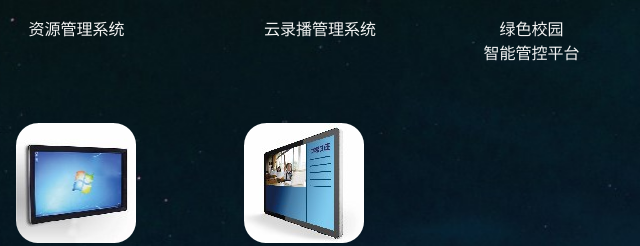
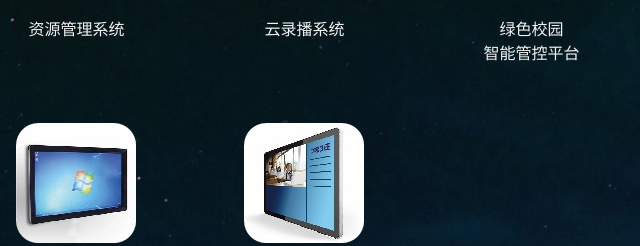
Before and after one commit to anaybaker/inposs_demo, a plain HTML site: page index.html in a window 1280 px wide. Shown: the part 289-535 px from the top of the page, 79-719 px from the left. Drawn offline with Linux system fonts and the light colour scheme.

Commit message:
Update index.html

```diff
--- a/index.html
+++ b/index.html
@@ -155,7 +155,8 @@ browserRedirect();
       <!-- Unnamed (组合) -->
       <div id="u18" class="ax_default">
 
-        <!-- 云录播 (组合) -->
+        <!--
+(组合) -->
         <div id="u19" class="ax_default" data-label="云录播">
 
           <!-- Unnamed (图片) -->
@@ -172,7 +173,7 @@ browserRedirect();
             <div id="u22_div" class=""></div>
             <!-- Unnamed () -->
             <div id="u23" class="text" style="visibility: visible;">
-              <p><span style="font-family:'微软雅黑 Regular', '微软雅黑';">云录播管理系统</span></p>
+              <p><span style="font-family:'微软雅黑 Regular', '微软雅黑';">云录播系统</span></p>
             </div>
           </div>
         </div>
```
